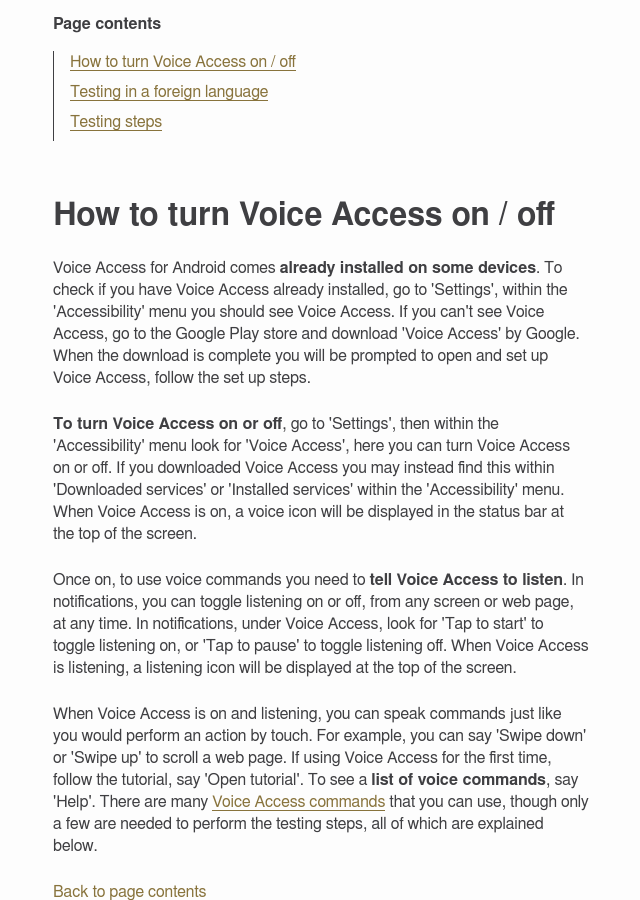
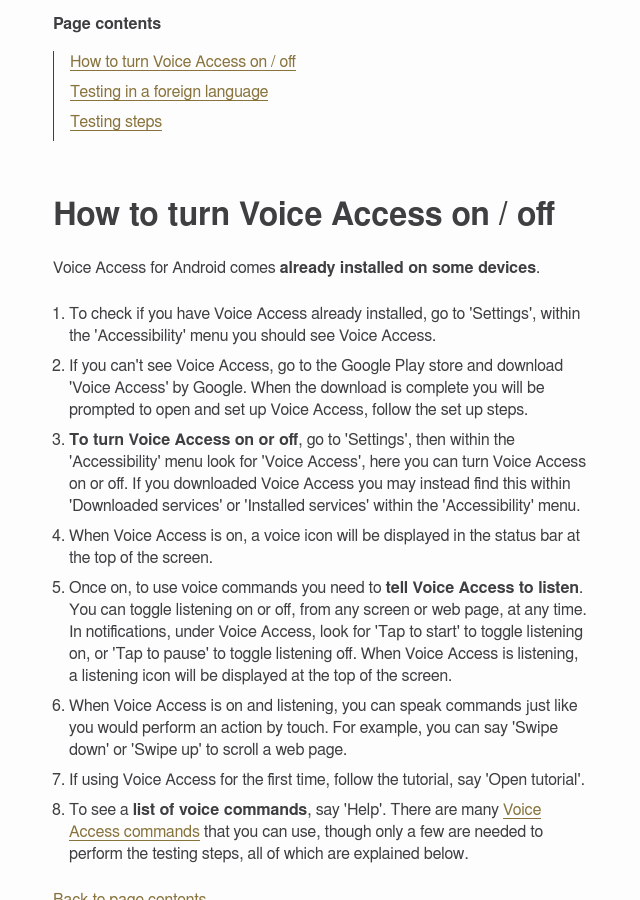
Before and after one commit to bbc/accessibility-news-and-you, a Jekyll site: the page assistive-technology/testing-steps/voice-access-android.html, which Jekyll copies as it is, in a window 1280 px wide and 900 px high, scrolled down 375 px. Shown: the whole window, without its empty margins (319-959 px from the left). Built offline with Jekyll 4.4.1, drawn with Linux system fonts in a browser that asks for light colours; some of the changed text lies outside the part shown.

Commit message:
ordered list for how to turn on, reorder numbers and labels/names

```diff
--- a/assistive-technology/testing-steps/voice-access-android.html
+++ b/assistive-technology/testing-steps/voice-access-android.html
@@ -35,13 +35,25 @@
 
             <h2 id="how-to-turn-voice-access-on-off" class="h2" tabindex="-1">How to turn Voice Access on / off</h2>
 
-            <p>Voice Access for Android comes <b>already installed on some devices</b>. To check if you have Voice Access already installed, go to 'Settings', within the 'Accessibility' menu you should see Voice Access. If you can't see Voice Access, go to the Google Play store and download 'Voice Access' by Google. When the download is complete you will be prompted to open and set up Voice Access, follow the set up steps.</p>
+            <p>Voice Access for Android comes <b>already installed on some devices</b>.</p>
 
-            <p><b>To turn Voice Access on or off</b>, go to 'Settings', then within the 'Accessibility' menu look for 'Voice Access', here you can turn Voice Access on or off. If you downloaded Voice Access you may instead find this within 'Downloaded services' or 'Installed services' within the 'Accessibility' menu. When Voice Access is on, a voice icon will be displayed in the status bar at the top of the screen.</p>
+            <ol class="body-copy-list ordered-list-steps" role="list">
+                <li role="listitem">To check if you have Voice Access already installed, go to 'Settings', within the 'Accessibility' menu you should see Voice Access.</li>
 
-            <p>Once on, to use voice commands you need to <b>tell Voice Access to listen</b>. In notifications, you can toggle listening on or off, from any screen or web page, at any time. In notifications, under Voice Access, look for 'Tap to start' to toggle listening on, or 'Tap to pause' to toggle listening off. When Voice Access is listening, a listening icon will be displayed at the top of the screen.</p>
+                <li role="listitem">If you can't see Voice Access, go to the Google Play store and download 'Voice Access' by Google. When the download is complete you will be prompted to open and set up Voice Access, follow the set up steps.</li>
 
-            <p>When Voice Access is on and listening, you can speak commands just like you would perform an action by touch. For example, you can say 'Swipe down' or 'Swipe up' to scroll a web page. If using Voice Access for the first time, follow the tutorial, say 'Open tutorial'. To see a <b>list of voice commands</b>, say 'Help'. There are many <a href="https://support.google.com/accessibility/android/answer/6151854?hl=en&ref_topic=6151842#zippy=">Voice Access commands</a> that you can use, though only a few are needed to perform the testing steps, all of which are explained below.</p>
+                <li role="listitem"><b>To turn Voice Access on or off</b>, go to 'Settings', then within the 'Accessibility' menu look for 'Voice Access', here you can turn Voice Access on or off. If you downloaded Voice Access you may instead find this within 'Downloaded services' or 'Installed services' within the 'Accessibility' menu.</li>
+
+                <li role="listitem">When Voice Access is on, a voice icon will be displayed in the status bar at the top of the screen.</li>
+
+                <li role="listitem">Once on, to use voice commands you need to <b>tell Voice Access to listen</b>. You can toggle listening on or off, from any screen or web page, at any time. In notifications, under Voice Access, look for 'Tap to start' to toggle listening on, or 'Tap to pause' to toggle listening off. When Voice Access is listening, a listening icon will be displayed at the top of the screen.</li>
+
+                <li role="listitem">When Voice Access is on and listening, you can speak commands just like you would perform an action by touch. For example, you can say 'Swipe down' or 'Swipe up' to scroll a web page.</li>
+
+                <li role="listitem">If using Voice Access for the first time, follow the tutorial, say 'Open tutorial'.</li>
+
+                <li role="listitem">To see a <b>list of voice commands</b>, say 'Help'. There are many <a href="https://support.google.com/accessibility/android/answer/6151854?hl=en&ref_topic=6151842#zippy=">Voice Access commands</a> that you can use, though only a few are needed to perform the testing steps, all of which are explained below.</li>
+            </ol>
 
             <a href="#page-contents" class="back-to">Back to page contents</a>
 
@@ -133,7 +145,7 @@
 
                 <li role="listitem">If the element has <b>no visible text</b>, a visual affordance for the element should provide a clue to the name of the element. For example, if the element only has an icon, such as a menu icon, try saying 'Tap menu'.</li>
 
-                <li role="listitem">If you are unable to activate the element by the above methods, say '<b>Show labels</b>' or '<b>Show numbers</b>', you will now be presented with a label or number for each element. Say 'Tap' followed by the displayed label or number for the element, such as 'Tap Settings' or 'Tap 5'.</li>
+                <li role="listitem">If you are unable to activate the element by the above methods, say '<b>Show numbers</b>' or '<b>Show labels</b>', you will now be presented with a number or label for each element. Say 'Tap' followed by the displayed number or label for the element, such as 'Tap 5' or 'Tap Settings'.</li>
 
                 <li role="listitem">If you are still unable to activate the element, say '<b>Show grid</b>', a numbered grid will now be displayed over the page. Locate the grid number where you would tap to activate the element, then say 'Tap' plus the grid number, for example 'Tap 3'. The central area of the grid square is used as the tap point, this needs to be over the element, if it is not, say the grid number, for example '3', you will then be presented with a smaller grid to select from. To hide the grid, say 'Hide grid'.</li>
 
@@ -148,7 +160,7 @@
                 <ul class="body-copy-list no-space" role="list">
                     <li role="listitem">A link or button with no visible text does not have a visual affordance giving a clue to the name of the element</li>
 
-                    <li role="listitem">An actionable element does not have a displayed label or number when saying the voice command 'Show labels' or 'Show numbers'</li>
+                    <li role="listitem">An actionable element does not have a displayed number or label when saying the voice command 'Show numbers' or 'Show labels'</li>
 
                     <li role="listitem">A button that expands or shows further content cannot be activated</li>
 
```
Also changed, not shown: assistive-technology/testing-steps/talkback-android.html (+14 -4 lines), assistive-technology/testing-steps/voice-control-ios.html (+14 -6 lines), assistive-technology/testing-steps/voiceover-ios.html (+11 -3 lines).
